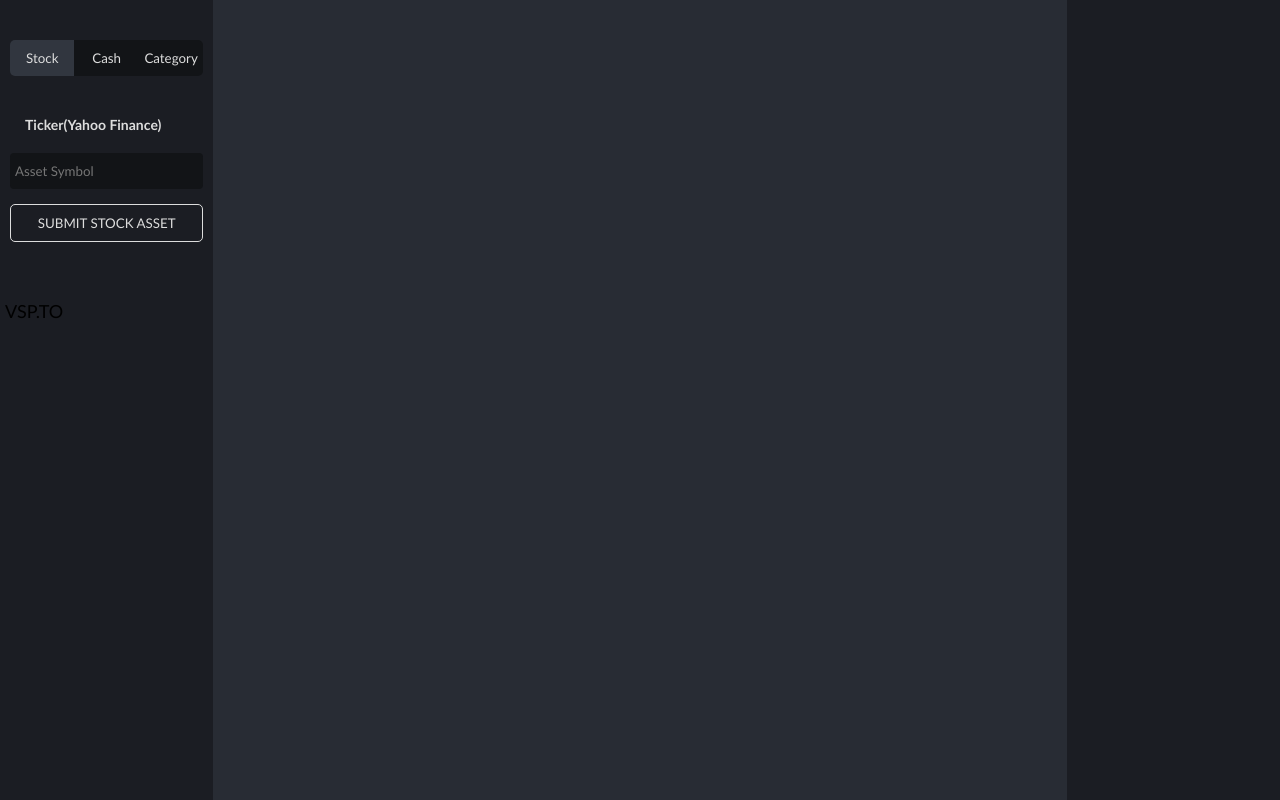
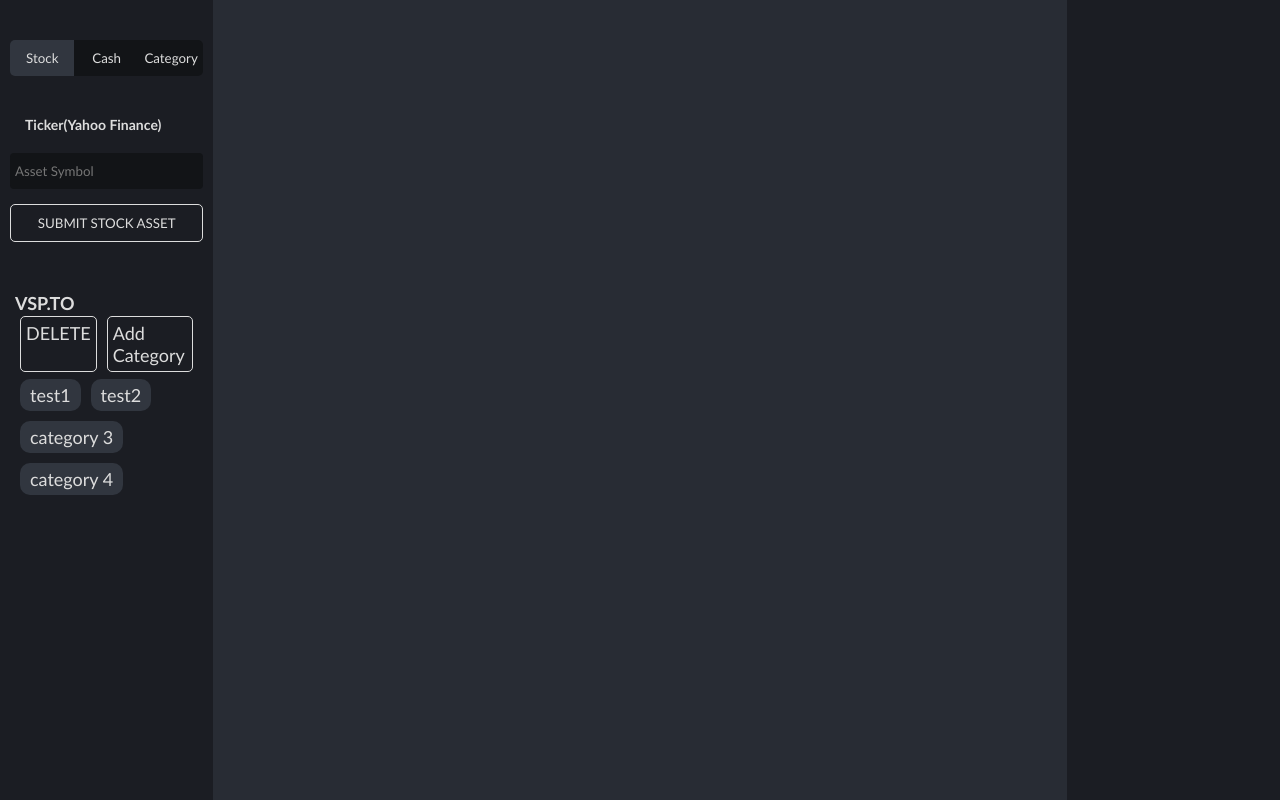
Before and after one commit to dungwoong/efficient-portfolio, a React (Create React App) app: page / in a window 1280 px wide. Built offline with nearby package versions, Linux system fonts and the light colour scheme.

Commit message:
Added sidebar asset display div

```diff
--- a/src/components/assetList/assetList.tsx
+++ b/src/components/assetList/assetList.tsx
@@ -1,27 +1,81 @@
-import React from "react";
+import React, { useState } from "react";
 import styled from "styled-components";
-import { SIDEBAR_DARK_GRAY } from "../../constants/colors";
+import {
+	SIDEBAR_DARK_GRAY,
+	SIDEBAR_TEXT_COLOR,
+	VISUALIZATION_GRAY,
+	VISUALIZATION_LIGHTER_GRAY,
+} from "../../constants/colors";
 import { useAppSelector } from "../../redux_state/hooks";
+import { useSelector } from "react-redux";
 
 const AssetListDiv = styled.div`
   background-color: ${SIDEBAR_DARK_GRAY};
   font-size: 18px;
-    color: black;
+  color: ${SIDEBAR_TEXT_COLOR};
   display: flex;
   flex-direction: column;
   padding: 20px 5px 10px 5px;
+  margin: 10px;
+`;
+
+const CategoryListDiv = styled.div`
+  display: flex;
+  flex-wrap: wrap;
+  flex-direction: row;
+  margin: 0;
+`;
+
+const AssetButtonsDiv = styled.div`
+  display: flex;
+  flex-direction: row;
+`;
+
+const CategoriesButtonsDiv = styled.div`
+  display: flex;
+  flex-direction: column;
+`;
+
+const AssetButton = styled.div`
+  background-color: ${SIDEBAR_DARK_GRAY};
+  border: 1px solid ${SIDEBAR_TEXT_COLOR};
+  color: ${SIDEBAR_TEXT_COLOR};
+  font-family: inherit;
+  padding: 5px 5px;
+  margin: 2px 5px;
+  border-radius: 5px;
+
+  &:hover {
+    background-color: ${VISUALIZATION_GRAY};
+  }
+
+  &:active {
+    background-color: ${VISUALIZATION_LIGHTER_GRAY};
+  }
+`;
+
+const CategoryDiv = styled.div`
+  background-color: ${VISUALIZATION_LIGHTER_GRAY};
+  border-radius: 10px;
+  padding: 5px 10px;
+  margin: 5px;
 `;
 
 const AssetListItemDiv = styled.div``;
 
-
 export function AssetList() {
-	const assets = useAppSelector(state => state.assetList.assets);
+	const assets = useAppSelector((state) => state.assetList.assets);
 
 	return (
 		<AssetListDiv>
-			{assets.map(asset => {
-				return <AssetListItem key={asset.name} name={asset.name} categories={asset.categories}></AssetListItem>;
+			{assets.map((asset) => {
+				return (
+					<AssetListItem
+						key={asset.name}
+						name={asset.name}
+						categories={asset.categories}
+					></AssetListItem>
+				);
 			})}
 		</AssetListDiv>
 	);
@@ -30,13 +84,37 @@ export function AssetList() {
 type stockProps = {
   name: string;
   categories: string[];
-}
+};
 
 function AssetListItem(props: stockProps) {
+	const [showCategories, setShowCategories] = useState(false);
 
+	const categories = useAppSelector((state) => state.assetList.categories);
 	return (
 		<AssetListItemDiv>
-			<p>{props.name}</p>
+			<b>{props.name}</b>
+			<AssetButtonsDiv>
+				<AssetButton>DELETE</AssetButton>
+				<AssetButton onClick={() => setShowCategories(!showCategories)}>
+          Add Category
+				</AssetButton>
+			</AssetButtonsDiv>
+			{showCategories && (
+				<CategoriesButtonsDiv>
+					{categories.map((c) => {
+						return (
+							<AssetButton onClick={() => setShowCategories(false)} key={c}>
+								{c}
+							</AssetButton>
+						);
+					})}
+				</CategoriesButtonsDiv>
+			)}
+			<CategoryListDiv>
+				{props.categories.map((c) => {
+					return <CategoryDiv key={c}>{c}</CategoryDiv>;
+				})}
+			</CategoryListDiv>
 		</AssetListItemDiv>
 	);
 }
--- a/src/redux_state/assetSlice.tsx
+++ b/src/redux_state/assetSlice.tsx
@@ -21,9 +21,9 @@ const initialState: userAssetInfo = {
 	assets: [{
 		name: "VSP.TO",
 		type: "stock",
-		categories: [],
+		categories: ["test1", "test2", "category 3", "category 4"],
 	},],
-	categories: [],
+	categories: ["test1", "test2", "category 3", "category 4"],
 };
 
 export const assetSlice = createSlice({
```
Lines whose indentation alone changed are shown as unchanged.
